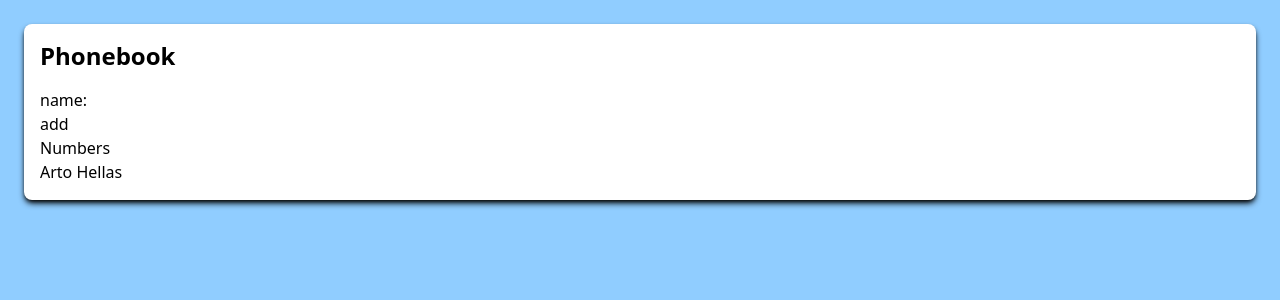
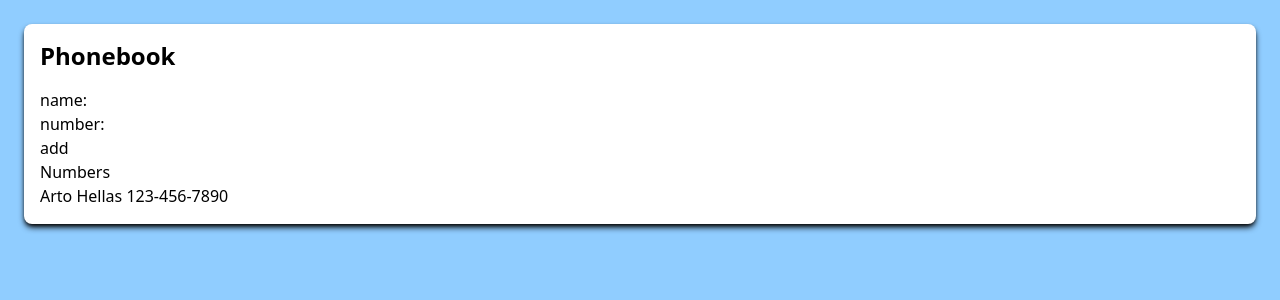
Before and after one commit to RaulBecerraB/react-phone-book, a React (Vite) app: page / in a window 1280 px wide. Shown: the top 300 px of the page. Built offline with nearby package versions, Linux system fonts and the light colour scheme.

Commit message:
Complete excercise 2.8

```diff
--- a/src/App.jsx
+++ b/src/App.jsx
@@ -2,14 +2,16 @@ import { useState } from 'react'
 
 const App = () => {
   const [persons, setPersons] = useState([
-    { name: 'Arto Hellas' }
+    { name: 'Arto Hellas', number: '123-456-7890' }
   ])
   const [newName, setNewName] = useState('')
+  const [newNumber, setNewNumber] = useState('')
 
   function addPerson (event) {
     event.preventDefault()
     const personObject = {
-      name: newName
+      name: newName,
+      number: newNumber
     }
 
     if (persons.some(person => person.name === newName)) {
@@ -23,6 +25,10 @@ const App = () => {
     setNewName(event.target.value)
   }
 
+  function handleNumberChange (event) {
+    setNewNumber(event.target.value)
+  }
+
   return (
     <div className='m-6 p-4 bg-white rounded-lg shadow-md shadow-black'>
       <h1 className='text-2xl font-semibold mb-4'>Phonebook</h1>
@@ -31,12 +37,15 @@ const App = () => {
           name: <input value={newName} onChange={handlePersonChange}/>
         </div>
         <div>
+          number: <input value={newNumber} onChange={handleNumberChange}/>
+        </div>
+        <div>
           <button type="submit">add</button>
         </div>
       </form>
       <h2>Numbers</h2>
       <ul>
-        {persons.map((person, index) => <li key={index}>{person.name}</li>)}
+        {persons.map((person, index) => <li key={index}>{person.name} {person.number}</li>)}
       </ul>
     </div>
   )
```
